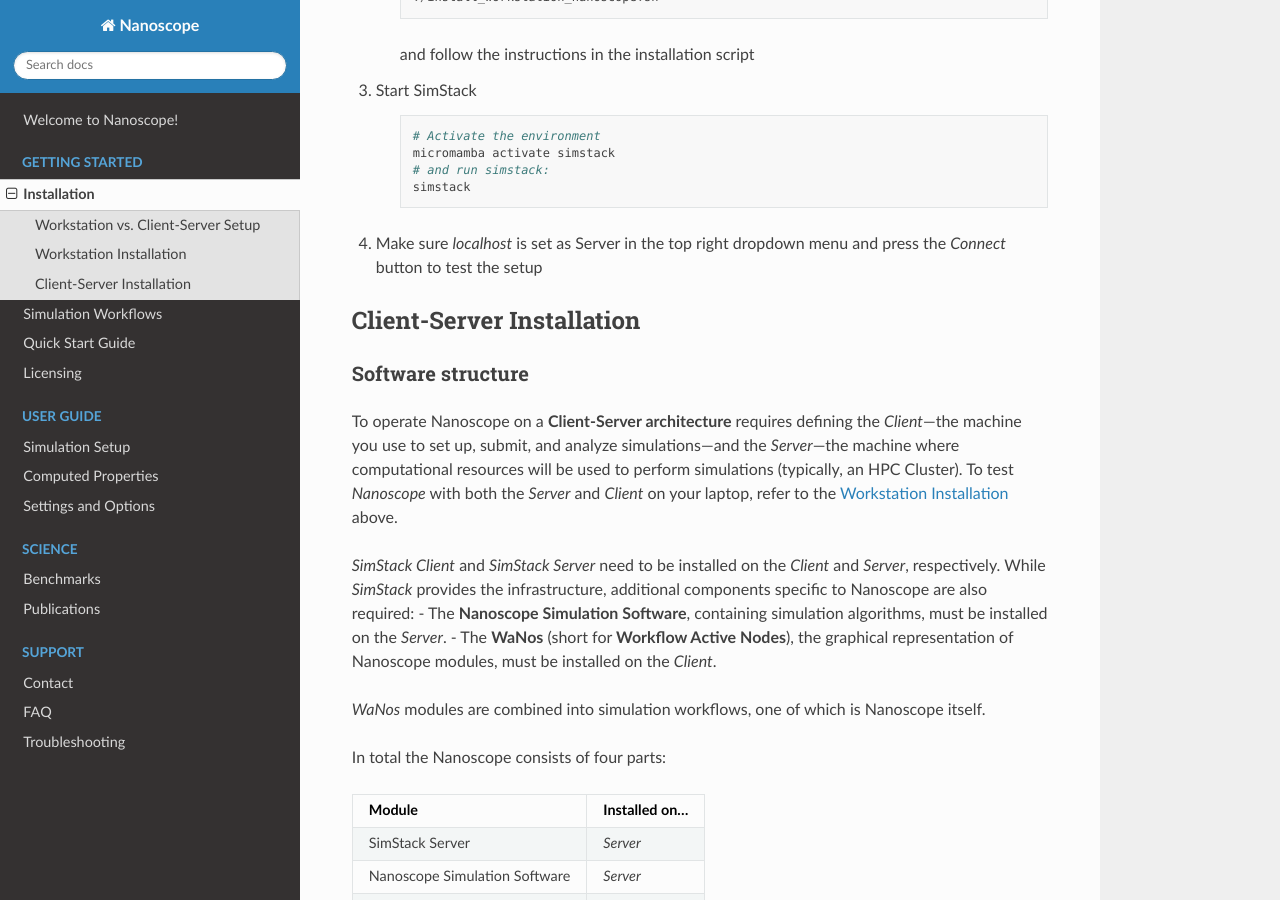
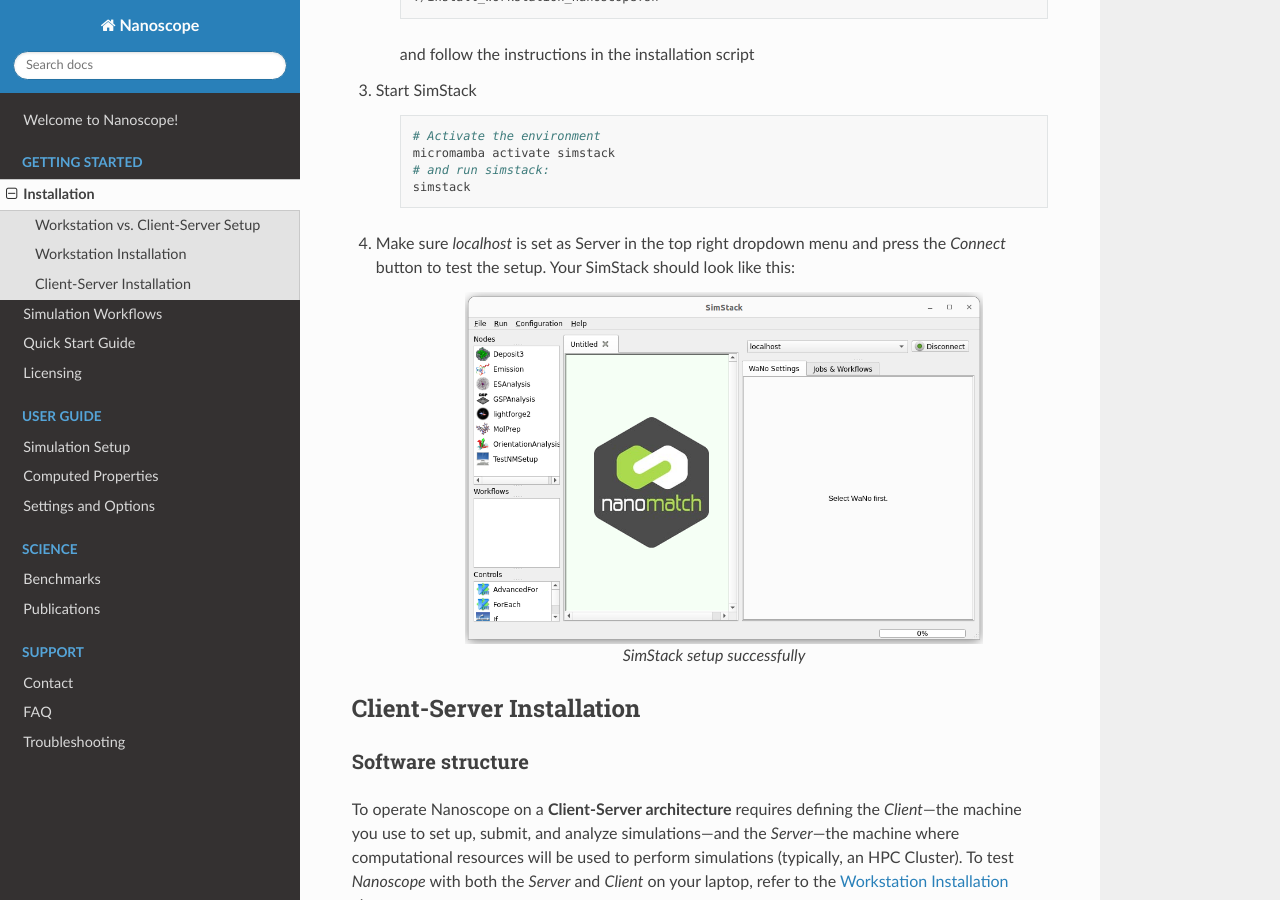
Before and after one commit to NanomatchGmbH/nanoscope-docs, a Sphinx documentation site: the page built from docs/source/getting_started/installation.rst, in a window 1280 px wide and 900 px high, scrolled down 1414 px. Built offline with Sphinx 7.4.7 and the Read the Docs theme 3.1.0, drawn with Linux system fonts in a browser that asks for light colours.

Commit message:
added figure of final client

```diff
--- a/docs/source/getting_started/installation.rst
+++ b/docs/source/getting_started/installation.rst
@@ -68,7 +68,15 @@
         # and run simstack:
         simstack
 
-4. Make sure `localhost` is set as Server in the top right dropdown menu and press the `Connect` button to test the setup
+4. Make sure `localhost` is set as Server in the top right dropdown menu and press the `Connect` button to test the setup. Your SimStack should look like this:
+
+    .. figure:: installation/successful_setup.png
+       :alt: Success
+       :width: 80%
+       :align: center
+
+       SimStack setup successfully
+
 
 .. _getting_started_installation_client_server:
 
```
Also changed, not shown: docs/source/getting_started/installation/successful_setup.png (added).
